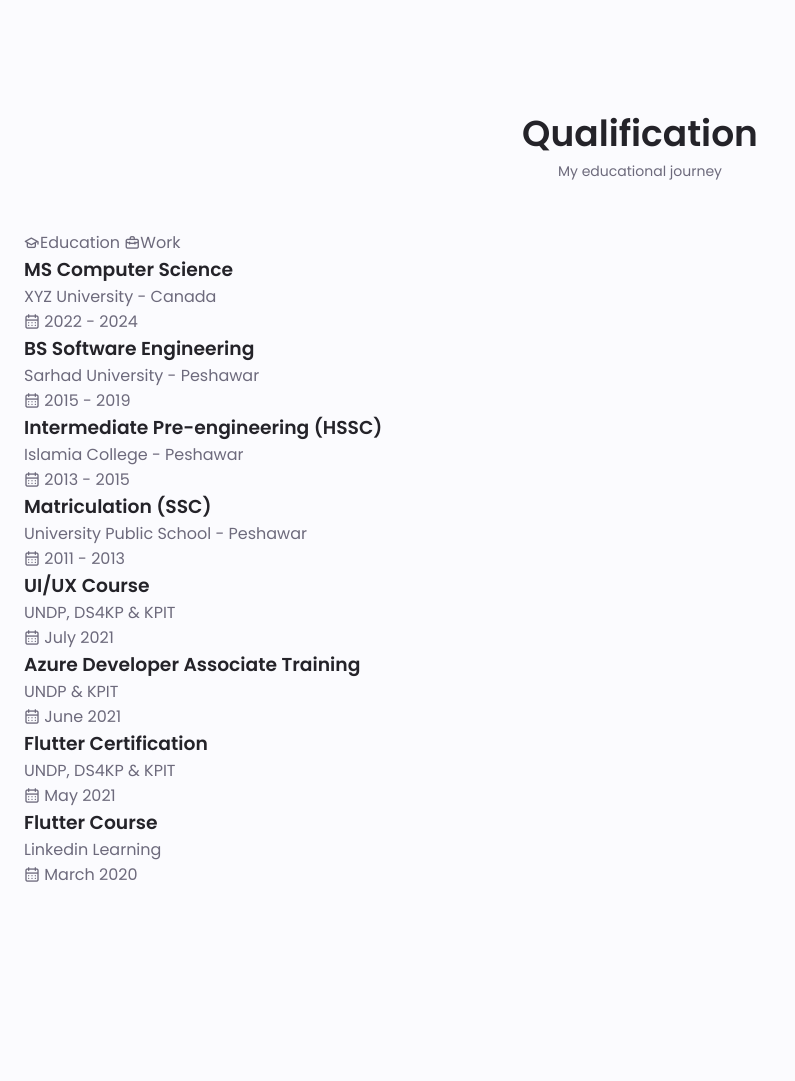
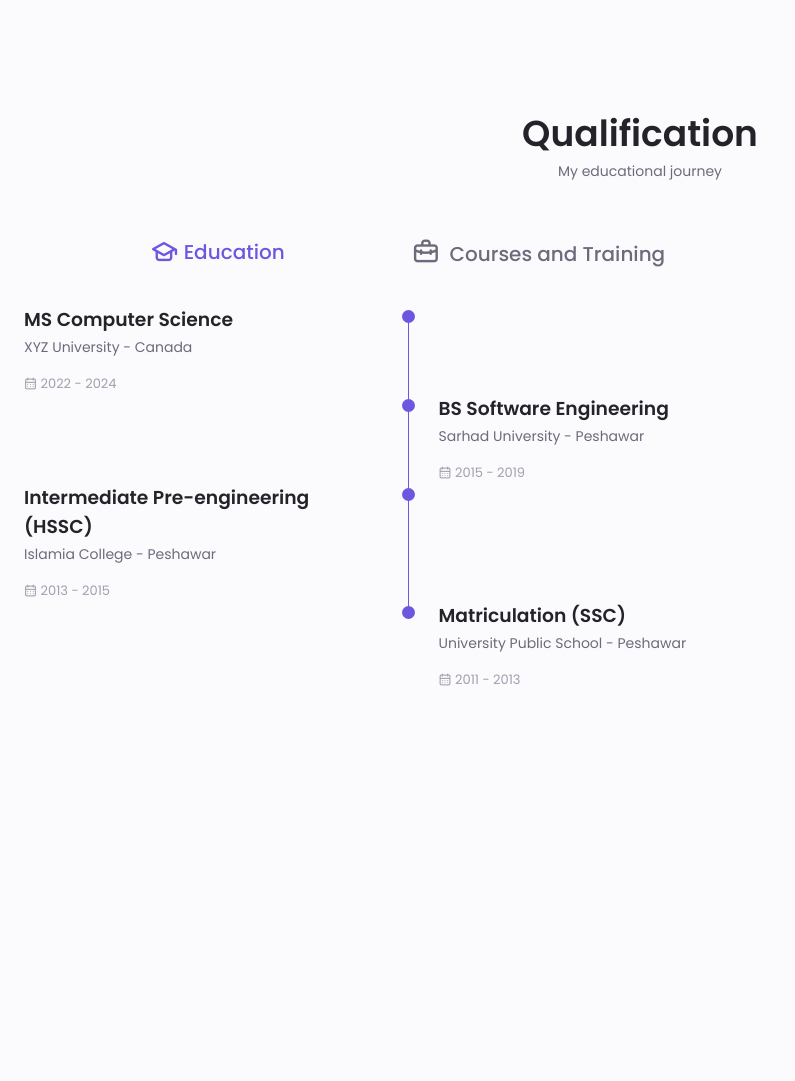
Before and after one commit to ashiqullahmg/portfolio, a PHP site: page / in a window 1280 px wide. Shown: the part 1992-3073 px from the top of the page, without its empty margins (0-795 px from the left). After the commit the page ends 2678 px from the top, so only its background shows below. Run offline with PHP 8.4, Linux system fonts and the light colour scheme.

Commit message:
Qualification Section is styled

```diff
--- a/assets/css/styles.css
+++ b/assets/css/styles.css
@@ -514,8 +514,76 @@ skills_list{
     transform: rotate(-180deg);
 }
 /*==================== QUALIFICATION ====================*/
+.qualification__tabs{
+    display: flex;
+    justify-content: space-evenly;
+    margin-bottom: var(--mb-2);
+}
 
+.qualification__button{
+    font-size: var(--h3-font-size);
+    font-weight: var(--font-medium);
+    cursor: pointer;
+}
 
+.qualification__button:hover{
+    color: var(--first-color);
+}
+
+.qualification__icon{
+    font-size: 1.8rem;
+    margin-right: var(--mb-0-25);
+}
+
+.qualification__data{
+    display: grid;
+    grid-template-columns: 1fr max-content 1fr;
+    column-gap: 1.5rem;
+}
+
+.qualification__title{
+    font-size: var(--normal-font-size);
+    font-weight: var(--font-medium);
+}
+
+.qualification__subtitle{
+    display: inline-block;
+    font-size: var(--small-font-size);
+    margin-bottom: var(--mb-1);
+}
+
+.qualification__calendar{
+    font-size: var(--smaller-font-size);
+    color: var(--text-color-light);
+}
+
+.qualification__rounder{
+    display: inline-block;
+    width: 13px;
+    height: 13px;
+    background-color: var(--first-color);
+    border-radius: 50%;
+}
+
+.qualification__line{
+    display: block;
+    width: 1px;
+    height: 100%;
+    background-color: var(--first-color);
+    transform: translate(6px, -7px);
+}
+
+.qualification [data-content]{
+    display: none;
+}
+
+.qualification__active[data-content]{
+    display: block;
+}
+
+.qualification__button.qualification__active{
+    color: var(--first-color);
+}
 /*==================== SERVICES ====================*/
 
 
--- a/assets/js/main.js
+++ b/assets/js/main.js
@@ -48,7 +48,24 @@ skillsHeader.forEach((ele) => {
     ele.addEventListener('click', toggleSkills)
 })
 /*==================== QUALIFICATION TABS ====================*/
+const tabs = document.querySelectorAll('[data-target]'),
+    tabContents = document.querySelectorAll('[data-content]')
 
+tabs.forEach(tab => {
+    tab.addEventListener('click', () => {
+        const target = document.querySelector(tab.dataset.target)
+
+        tabContents.forEach(tabContent => {
+            tabContent.classList.remove('qualification__active')
+        })
+        target.classList.add('qualification__active')
+
+        tabs.forEach(tab => {
+            tab.classList.remove('qualification__active')
+        })
+        tab.classList.add('qualification__active')
+    })
+})
 
 /*==================== SERVICES MODAL ====================*/
 
--- a/index.html
+++ b/index.html
@@ -340,21 +340,21 @@
             </section>
 
             <!--==================== QUALIFICATION ====================-->
-            <section class="qualification section">
+            <section class="qualification  section">
                 <h2 class="section__title">Qualification</h2>
                 <span class="section__subtitle">My educational journey </span>
 
                 <div class="qualification__container container">
                     <div class="qualification__tabs">
 
-                        <div class="qualification__button button--flex">
+                        <div class="qualification__button button--flex qualification__active" data-target="#education">
                             <i class="uil uil-graduation-cap qualification__icon"></i>
                             Education
                         </div>
 
-                        <div class="qualification__button button--flex">
+                        <div class="qualification__button button--flexe" data-target="#work">
                             <i class="il uil-briefcase-alt qualification__icon"></i>
-                            Work
+                            Courses and Training
                         </div>
 
                     </div>
@@ -362,7 +362,7 @@
                     <div class="qualification__sections">
 
                         <!--==================== QUALIFICATION Content 1====================-->
-                        <div class="qualification__content">
+                        <div class="qualification__content qualification__active" data-content id="education">
 
                             <!--==================== QUALIFICATION 1====================-->
                             <div class="qualification__data">
@@ -440,7 +440,7 @@
                         </div>
 
                         <!--==================== QUALIFICATION Content 2====================-->
-                        <div class="qualification__content">
+                        <div class="qualification__content" data-content id="work" >
 
                             <!--==================== QUALIFICATION 1====================-->
                             <div class="qualification__data">
@@ -522,10 +522,7 @@
             </section>
 
             <!--==================== SERVICES ====================-->
-            <section class="services section" id="services">
 
-
-            </section>
 
             <!--==================== PORTFOLIO ====================-->
             <section class="portfolio section" id="portfolio">
```
